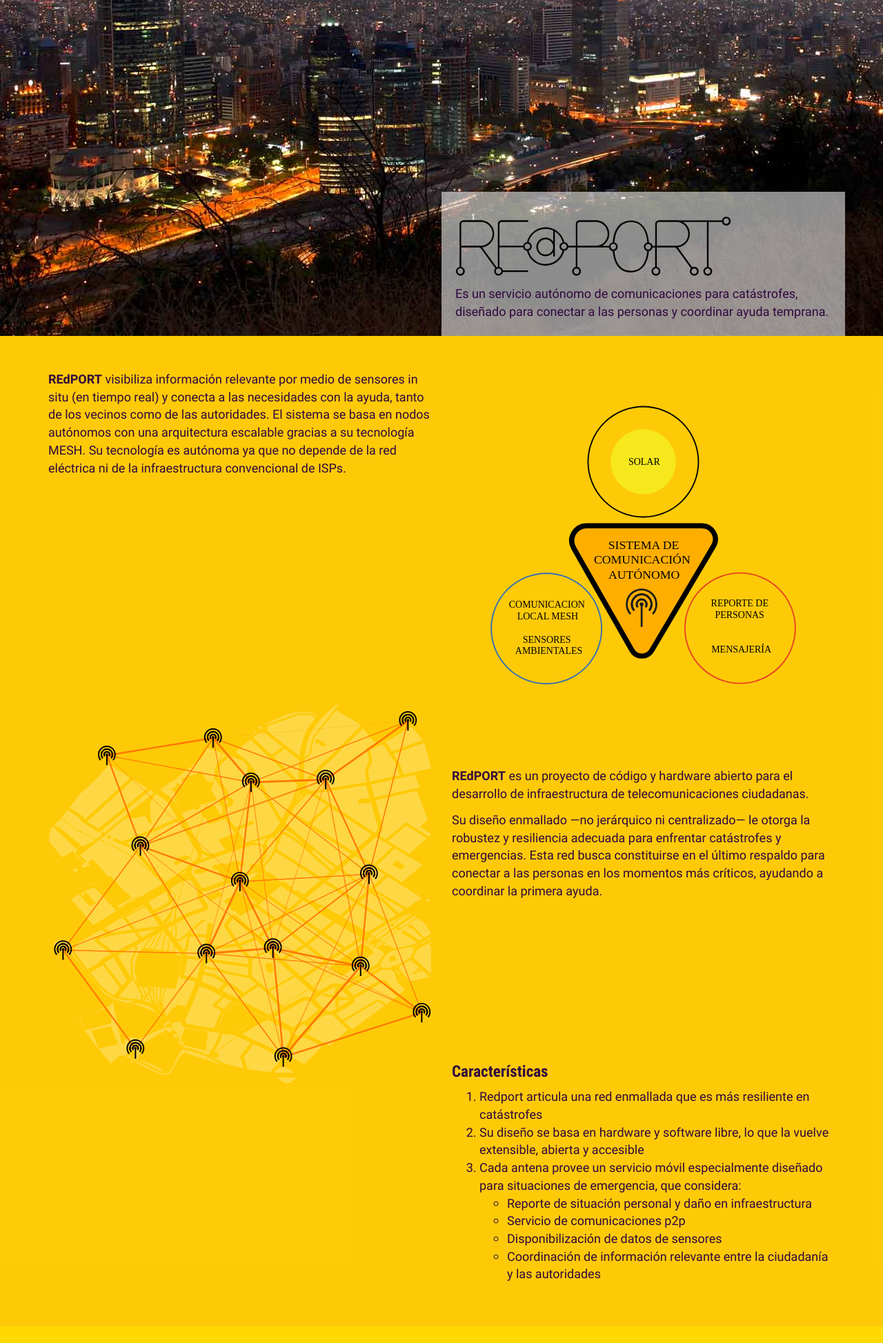
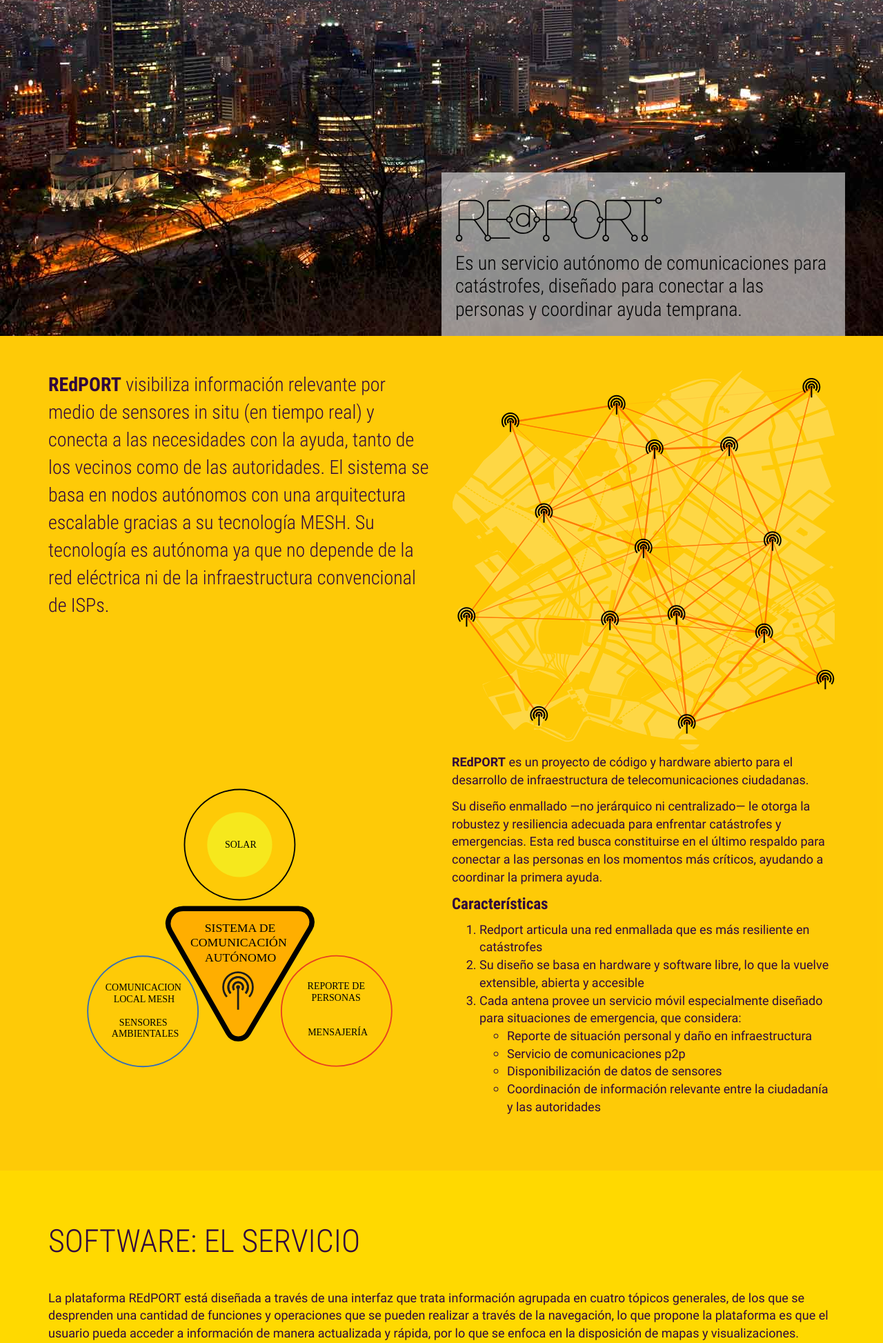
Before and after one commit to mesh-redport/redport, a PHP site: page / in a window 1280 px wide. Shown: the part 456-2403 px from the top of the page at 69% size. Run offline with PHP 8.4, Linux system fonts and the light colour scheme.

Commit message:
tipografía más grande

```diff
--- a/index.html
+++ b/index.html
@@ -71,7 +71,7 @@
             <img src="img/redport-intro.jpg" alt="antena" class='back img-responsive'>
             <div class="container">
                 <div class="row">
-                    <div class="col-md-6 col-md-offset-6 col-sm-8 col-sm-offset-2 overlay">
+                    <div class="col-sm-12 col-md-6 col-md-offset-6 overlay">
                         <h1 class='logo'><img src='img/logo-redport.svg' title='Redport'><span>Redport</span></h1>
                         <p class='hidden-xs'>Es un servicio autónomo de comunicaciones para catástrofes, diseñado para conectar a las personas y coordinar ayuda temprana.</p>
                     </div>
@@ -83,23 +83,21 @@
             <div class='container'>
                 <div class='row'>
                     <div class='col-sm-6'>
-                        <p><strong>REdPORT</strong> visibiliza información relevante por medio de sensores in situ (en tiempo real) y conecta a las necesidades con la ayuda, tanto de los vecinos como de las autoridades. El sistema se basa en nodos autónomos con una arquitectura escalable gracias a su tecnología MESH. Su tecnología es autónoma ya que no depende de la red eléctrica ni de la infraestructura convencional de ISPs.</p>
+                        <p class='big'><strong>REdPORT</strong> visibiliza información relevante por medio de sensores in situ (en tiempo real) y conecta a las necesidades con la ayuda, tanto de los vecinos como de las autoridades. El sistema se basa en nodos autónomos con una arquitectura escalable gracias a su tecnología MESH. Su tecnología es autónoma ya que no depende de la red eléctrica ni de la infraestructura convencional de ISPs.</p>
                     </div>
+                    <div class='col-sm-6'>
+                        <img src='img/mesh-network.svg' class='img-responsive'>
+                    </div>
+
+
+                </div>
+                <div class='row'>
                     <div class='col-sm-6'>
                         <img src='img/redport-5.svg' title='REdPORT'>
                     </div>
-                </div>
-                <div class='row'>
-                    <div class='col-sm-6 eat-3-top'>
-                        <img src='img/mesh-network.svg' class='img-responsive'>
-                    </div>
                     <div class='col-sm-6'>
-                        <p class='first'><strong>REdPORT</strong> es un proyecto de código y hardware abierto para el desarrollo de infraestructura de telecomunicaciones ciudadanas.</p>
+                        <p><strong>REdPORT</strong> es un proyecto de código y hardware abierto para el desarrollo de infraestructura de telecomunicaciones ciudadanas.</p>
                         <p>Su diseño enmallado &mdash;no jerárquico ni centralizado&mdash; le otorga la robustez y resiliencia adecuada para enfrentar catástrofes y emergencias. Esta red busca constituirse en el último respaldo para conectar a las personas en los momentos más críticos, ayudando a coordinar la primera ayuda.</p>
-                    </div>
-                </div>
-                <div class='row'>
-                    <div class='col-md-6 col-md-offset-6 eat-2-top'>
                         <h4>Características</h4>
                         <ol>
                             <li>Redport articula una red enmallada que es más resiliente en catástrofes</li>
@@ -115,6 +113,7 @@
                         </ol>
                     </div>
                 </div>
+
             </div>
         </section>
 
--- a/sass/redport/custom.scss
+++ b/sass/redport/custom.scss
@@ -23,14 +23,42 @@ h1.logo{
 	}
 }
 
-.condensed{
-	font-family: "Roboto Condensed";
+.intro{
+	margin: 50px 0 0 0;
+	position: relative;
+	background-color: $navbar-inverse-border;
+	img{margin: 0 auto}
+	.container{
+		position: relative;
+		.row{
+			position: relative;
+			.overlay{
+				position: absolute;
+				bottom: 0;
+				right: 0;
+				left: 0;
+				background-color: transparentize($white, .45);
+				padding: 1rem 2rem;
+				img{
+					width: 100%;
+				}
+				p{
+					font-family: "Roboto Condensed";
+					font-size: 28px;
+					line-height: 120%;
+					font-weight: 200;
+					color: $black;
+				}
+			}
+		}
+	}
 }
 
-.uc{text-transform: uppercase;}
-
-.first{margin-top: 2rem;}
-
+.big{
+	font-family: "Roboto Condensed";
+	font-size: 28px;
+	font-weight: 200;
+}
 
 .scroll-section{
 	min-height: 100%;
@@ -72,23 +100,6 @@ h1.logo{
 	}
 }
 
-.intro{
-	margin: 50px 0 0 0;
-	position: relative;
-	.container{
-		position: relative;
-		.row{
-			position: relative;
-			.overlay{
-				position: absolute;
-				bottom: 0;
-				background-color: transparentize($white, .45);
-				padding: 1rem 2rem;
-			}
-		}
-	}
-}
-
 .block,
 .brand{
 	display: flex;
@@ -125,7 +136,9 @@ footer{
 
 
 // auxiliary
-
+.condensed{font-family: "Roboto Condensed"}
+.uc{text-transform: uppercase;}
+.first{margin-top: 2rem;}
 .center{text-align: center;}
 
 // breakpoint and up
--- a/sass/redport/variables-custom.scss
+++ b/sass/redport/variables-custom.scss
@@ -8,6 +8,7 @@ $gray: lighten($gray-base, 33.5%);
 $gray-light: lighten($gray-base, 46.7%);
 $gray-lighter: lighten($gray-base, 93.5%);
 $white: #FFF;
+$black: #000;
 $brand-primary: darken(#428bca, 6.5%);
 $brand-success: rgb(92, 184, 92);
 $brand-info: rgb(91, 192, 222);
```
Also changed, not shown: css/redport.css, 1 other file.
